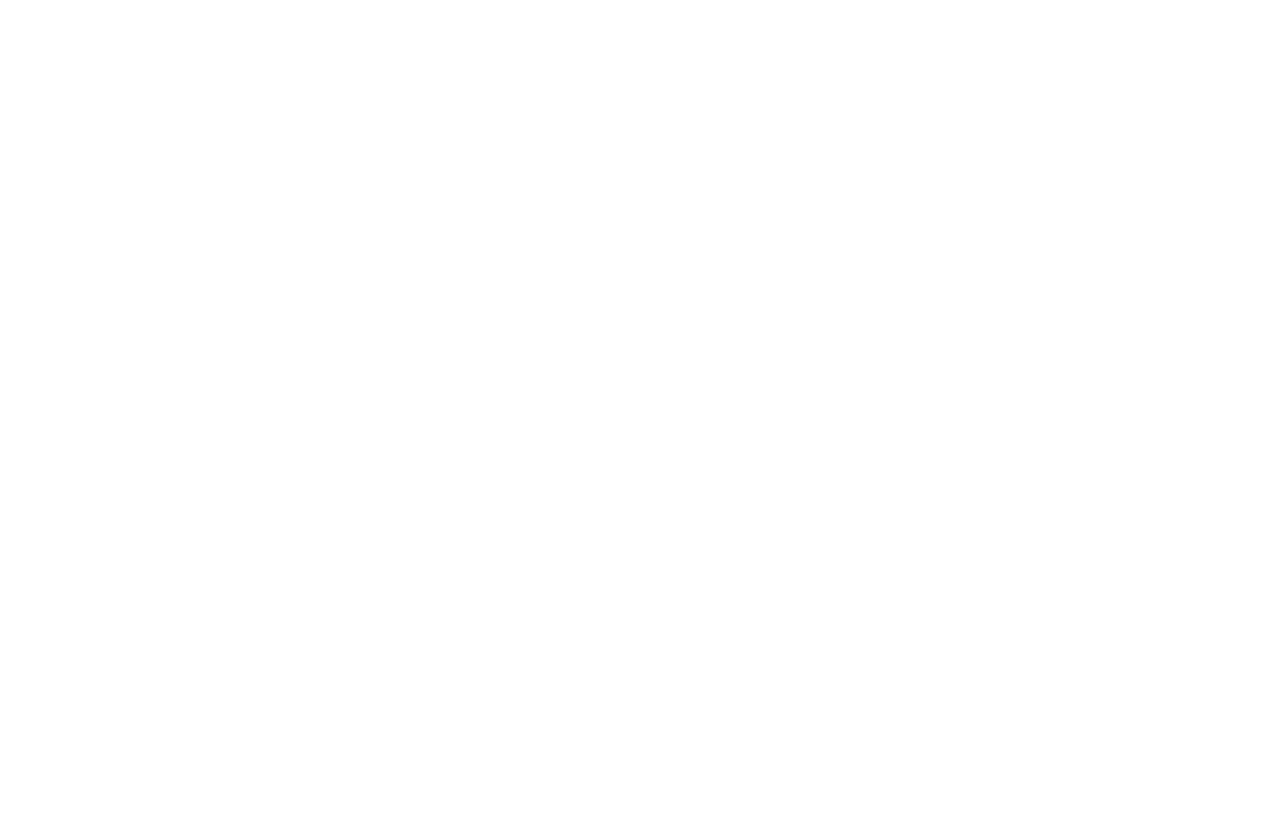
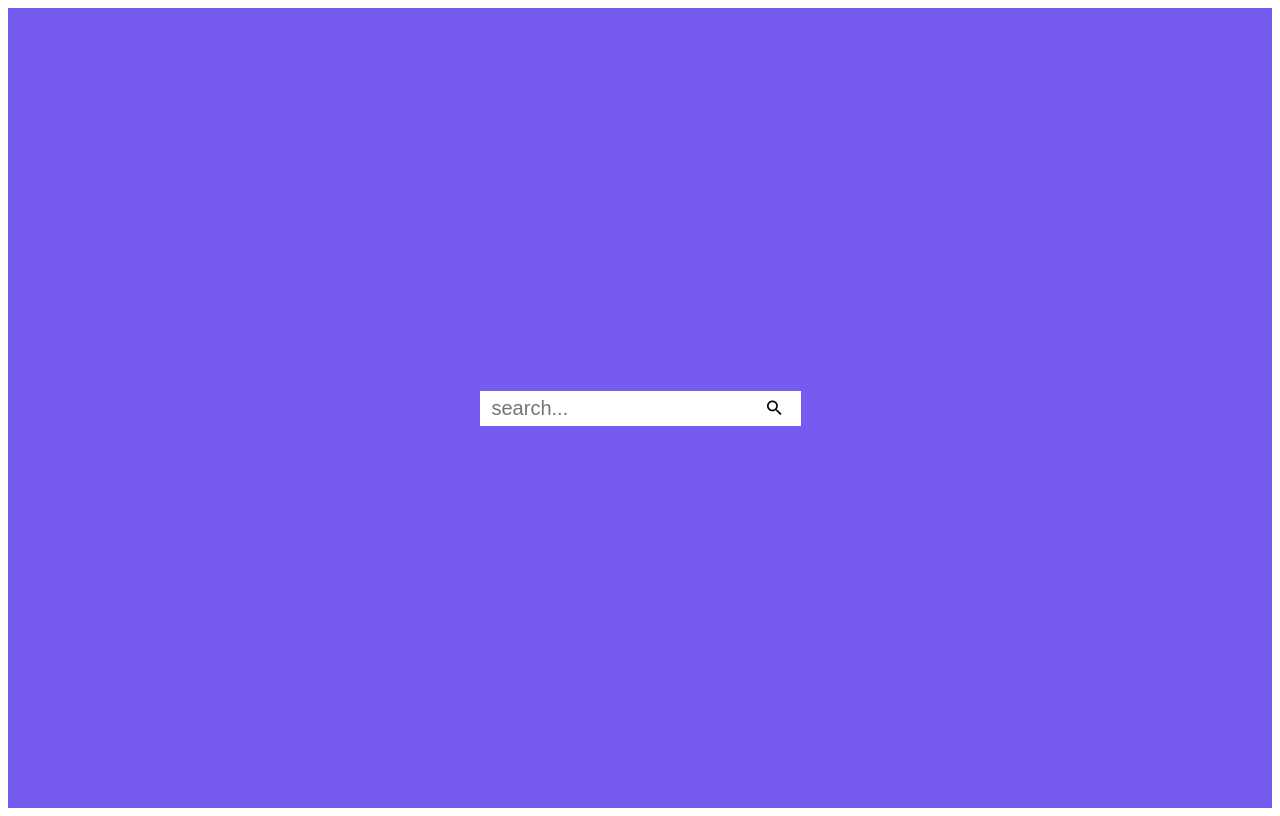
Before and after one commit to acciojob/Interactive-Search-prajwal2103, a website: page main.html in a window 1280 px wide. Drawn offline with Linux system fonts and the light colour scheme.

Commit message:
created a submission

```diff
--- a/main.html
+++ b/main.html
@@ -4,10 +4,17 @@
 
 <head>
 	<link rel="stylesheet" href="styles.css">
+	<link href="https://fonts.googleapis.com/icon?family=Material+Icons"
+      rel="stylesheet">
 </head>
 
 <body>
-	<!-- the entire body must be written by student -->
+<div class="search">
+	<div class="search-bar">
+		<input class="input" placeholder="search...">
+		<button class="btn material-icons">search</button>
+	</div>
+</div>
     <script type="text/javascript" src="./script.js">
 </script>
 
--- a/script.js
+++ b/script.js
@@ -1 +1,7 @@
-//your JS code here. If required.
+let search=document.querySelector(".search");
+let button=document.querySelector(".btn");
+let input=document.querySelector(".input")
+button.addEventListener("click",()=>{
+	search.active;
+	input.focus();
+})
--- a/styles.css
+++ b/styles.css
@@ -1 +1,24 @@
-/*  your css code here. If applicable */
+.search{
+	width:100%;
+	height:100vh;
+	background-color:#765BEE;
+	display:flex;
+	justify-content:center;
+	align-items:center;
+}
+.search-bar{
+	background-color:white;
+	padding:5px 10px;
+	display:flex;
+	justify-content:center;
+}
+.input,.btn{
+	border:none;
+	background-color:transparent;
+	border:none;
+	font-size:20px;
+
+}
+button{
+	font-size:20px !important;
+}
```
